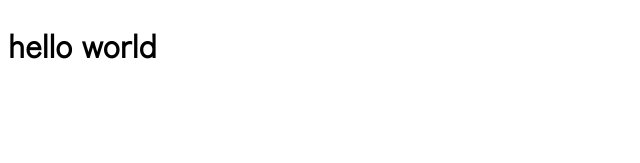
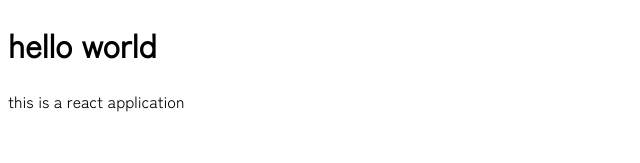
Before and after one commit to c3-kotatsuneko/frontend, a React (Vite) app: page / in a window 1280 px wide. Shown: the top 163 px of the page, without its empty margins (0-640 px from the left). Built offline with nearby package versions, Linux system fonts and the light colour scheme.

Commit message:
chore: add some elements to main page

```diff
--- a/src/Home/index.tsx
+++ b/src/Home/index.tsx
@@ -1,9 +1,10 @@
 function Home() {
-	return (
-		<>
-			<h1>hello world</h1>
-		</>
-	);
+  return (
+    <div>
+      <h1>hello world</h1>
+      <p>this is a react application</p>
+    </div>
+  );
 }
 
 export default Home;
```
